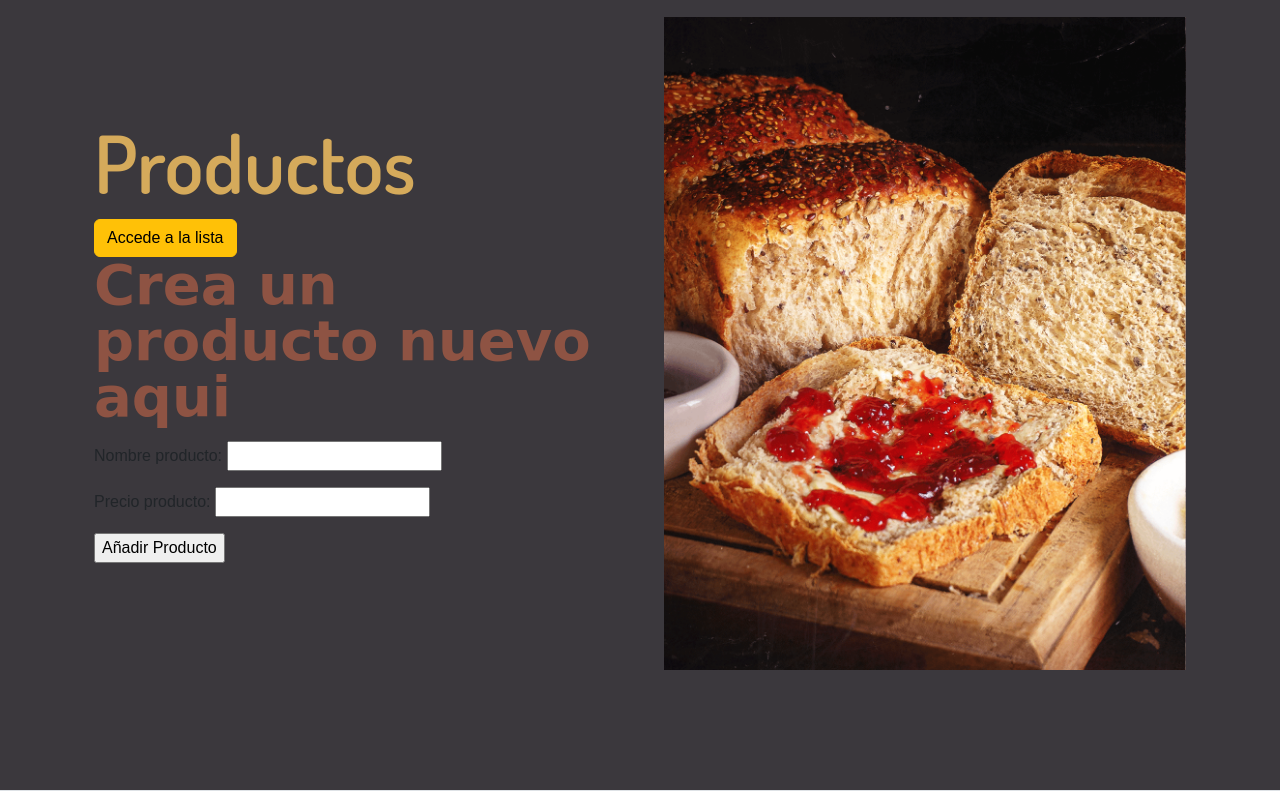
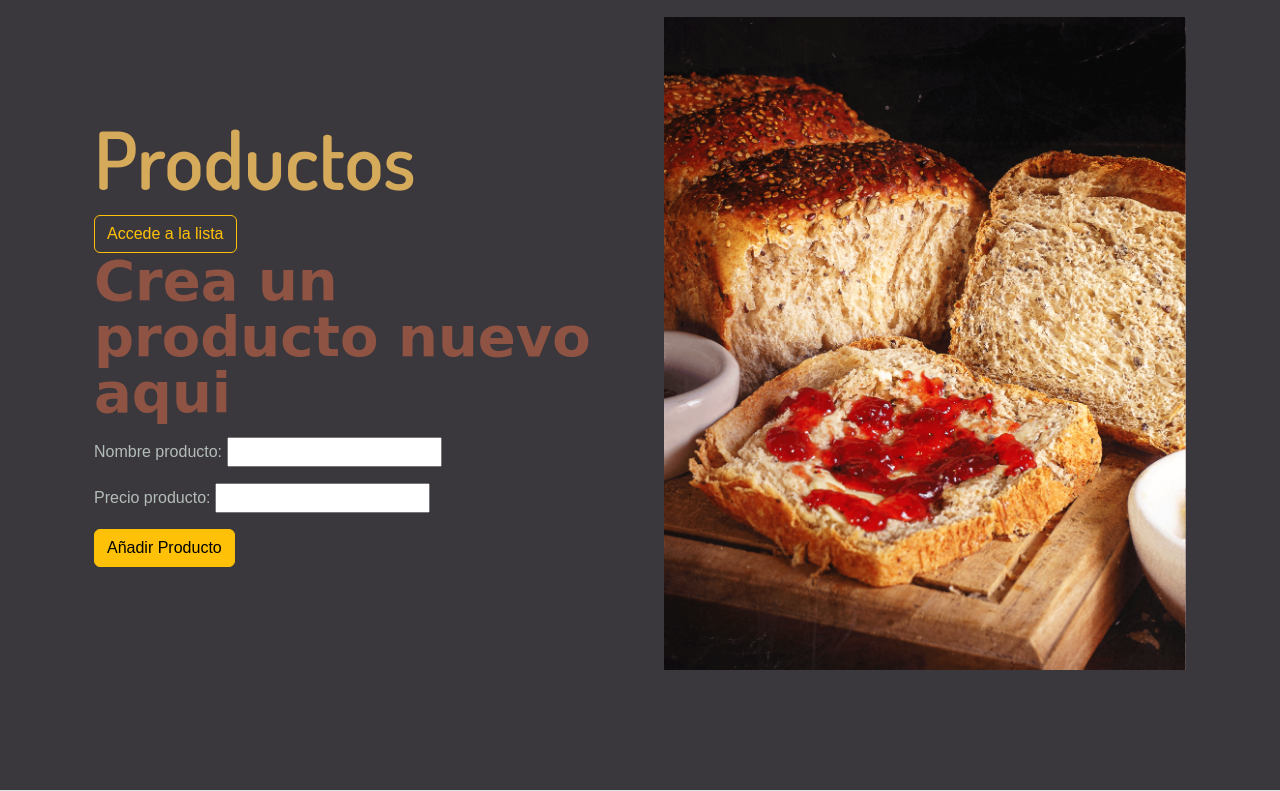
Before and after one commit to LucianoAngeleri/Home-Bakery-Web, a Django app: page /HomeBakery/producto/ in a window 1280 px wide. Shown: the part 79-870 px from the top of the page. Run offline with Django 4.2, Linux system fonts and the light colour scheme; some web fonts are replaced.

Commit message:
Se añadió la funcionalidad en el formulario de Productos

```diff
--- a/HomeBakery/static/HomeBakery/css/style.css
+++ b/HomeBakery/static/HomeBakery/css/style.css
@@ -18,6 +18,9 @@ body{
     background-color: var(--extra_dark);
     font-family: var(--paragraph_font);
 }
+form > p > label{
+    color: var(--extra_info);
+}
 .mainTitle{
     font-family: var(--maintitle_font);
     color: var(--main_primary);
--- a/HomeBakery/templates/HomeBakery/producto.html
+++ b/HomeBakery/templates/HomeBakery/producto.html
@@ -8,11 +8,12 @@
       </div>
       <div class="col-lg-6">
         <h1 class="display-1 fw-bold lh-1 mb-3 mainTitle">Productos</h1>
-        <a class="btn btn-warning" href="{% url 'producto_lista' %}">Accede a la lista</a>
+        <a class="btn btn-outline-warning" href="{% url 'producto_lista' %}">Accede a la lista</a>
         <h2 class="display-4 fw-bold lh-1 mb-3 subtitle">Crea un producto nuevo aqui</h2>
-        <form action="" method="post">
+        <form action="{% url 'agregar_producto' %}" method="post">
+          {% csrf_token %}
           {{form.as_p}}
-          <input type="submit" value="Añadir Producto">
+          <input class="btn btn-warning" type="submit" value="Añadir Producto">
         </form>
       </div>
     </div>
--- a/HomeBakery/urls.py
+++ b/HomeBakery/urls.py
@@ -4,6 +4,7 @@ from . import views
 urlpatterns = [
     path('', views.index, name='index'),
     path('producto/', views.mostrar_producto, name='producto'),
+    path('producto/agregar', views.agregar_producto, name='agregar_producto'),
     path('producto/lista', views.ProductoList.as_view() , name='producto_lista'),
     path('pedido/', views.pedido, name='pedido'),
     path('cliente/', views.cliente, name='cliente'),
--- a/HomeBakery/views.py
+++ b/HomeBakery/views.py
@@ -16,6 +16,13 @@ def mostrar_producto(request):
         "form" : ProductoForm(),
       }
     return render(request, "HomeBakery/producto.html", context)
+def agregar_producto(request):
+    producto_form = ProductoForm(request.POST)
+    producto_form.save()
+    context = {
+        "form" : ProductoForm(),
+      }
+    return render(request, "HomeBakery/producto.html", context)
 class ProductoList(ListView):
     model = Producto
     template_name ="HomeBakery/producto_lista.html"
```
